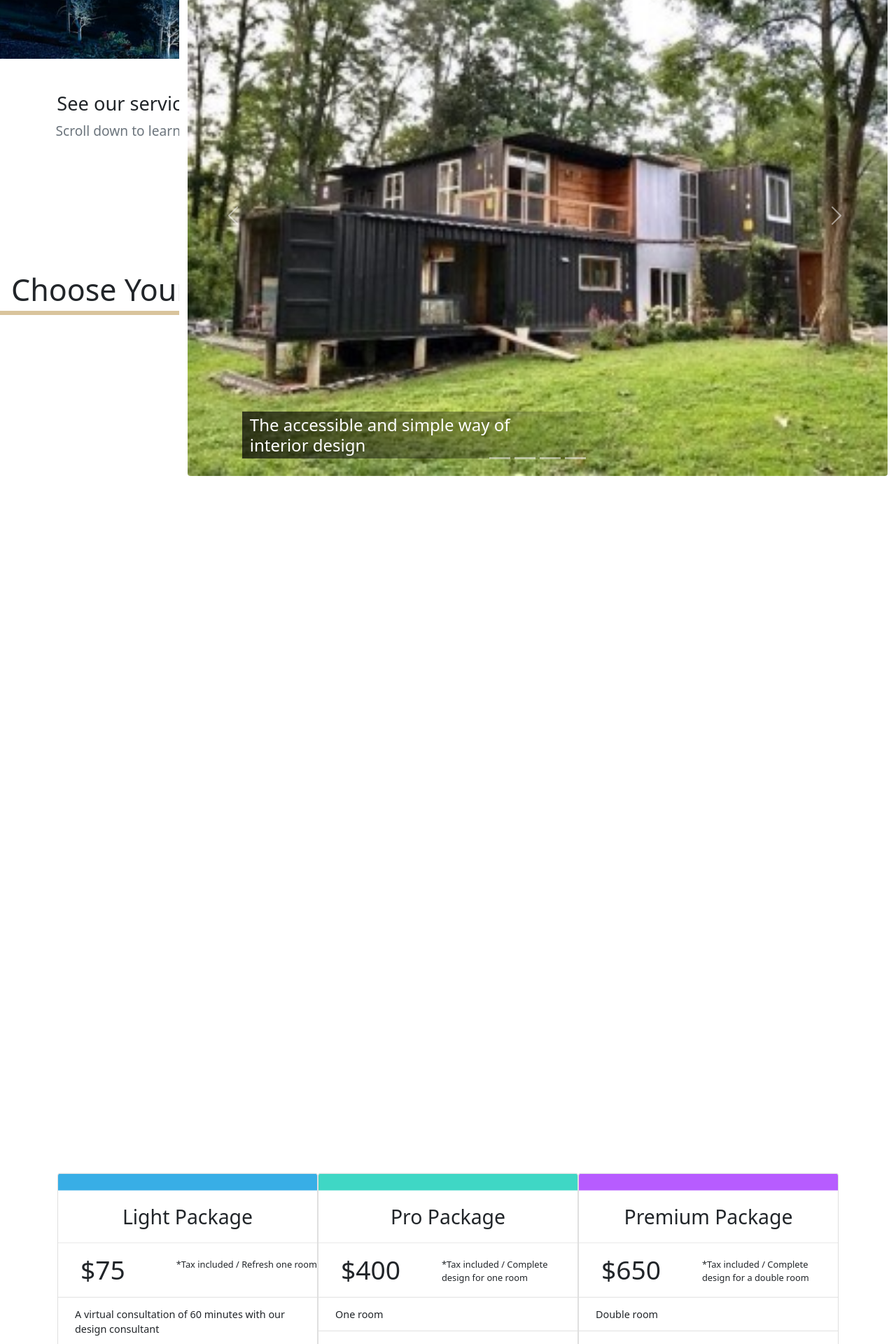
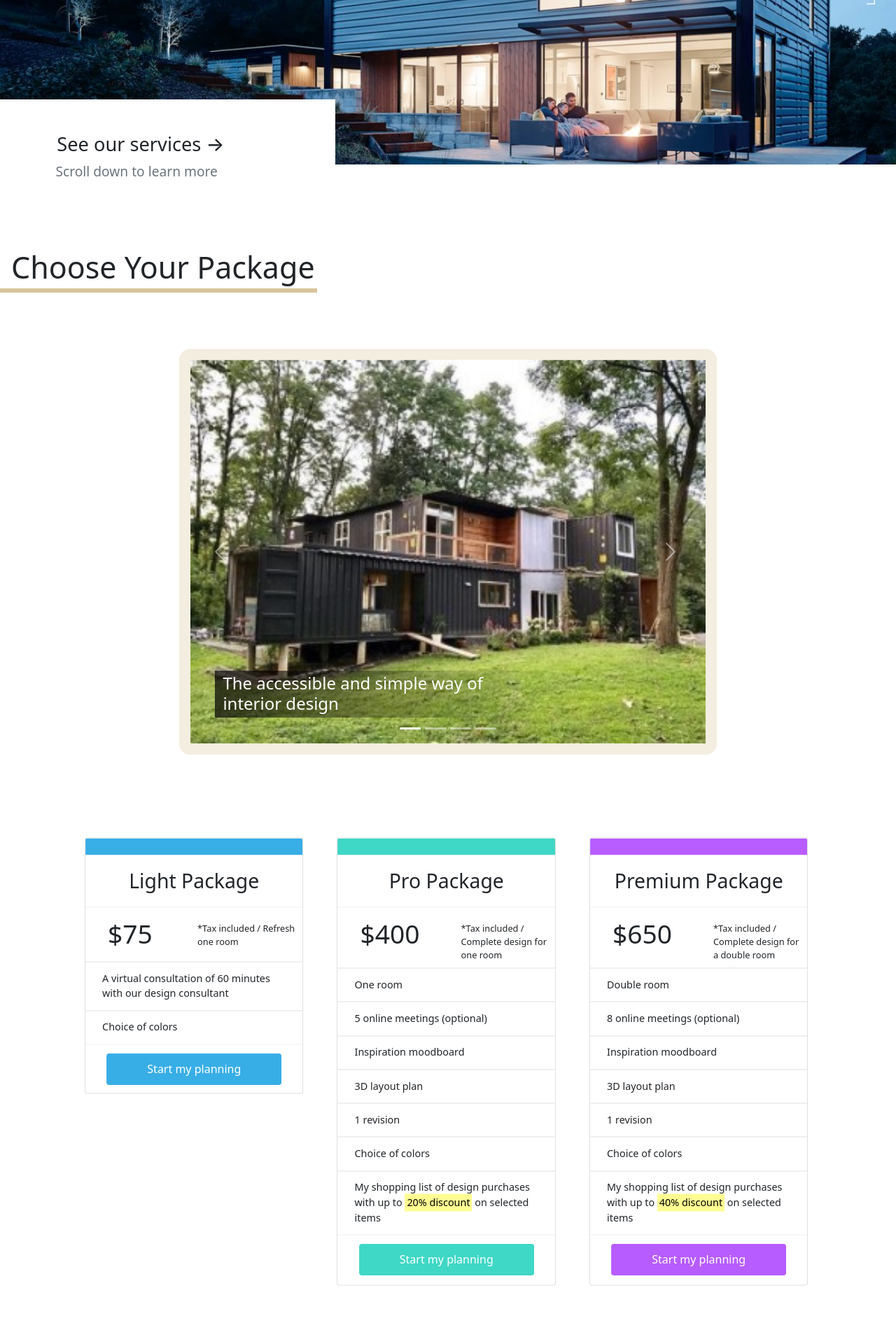
Before and after one commit to designerlinak/SMC_WebDesign3, a PHP site: page /homework/services.html in a window 1280 px wide. Shown: the part 600-2520 px from the top of the page at 70% size. After the commit the page ends 2437 px from the top, so only its background shows below. Run offline with PHP 8.4, Linux system fonts and the light colour scheme.

Commit message:
Update on homework

```diff
--- a/week06/homework/css/services-styles.css
+++ b/week06/homework/css/services-styles.css
@@ -369,6 +369,18 @@
     opacity: 1;
 }
 
+.row-title {
+    --bs-gutter-x: 0;
+    --bs-gutter-y: 0;
+    display: flex;
+    flex-wrap: wrap;
+    margin-top: calc(var(--bs-gutter-y) * -1);
+    margin-right: calc(var(--bs-gutter-x)/ -2);
+    margin-left: calc(var(--bs-gutter-x)/ -2);
+    left: 50%!important;
+    transform: none;
+}
+
 
 
 
@@ -413,6 +433,21 @@
         left: 50%!important;
         transform: translate(-50%,-50%)!important;
         width: 80%;
+    }
+
+    .carousel-indicators {
+        position: absolute;
+        right: 0;
+        bottom: 5px;
+        left: 0;
+        z-index: 2;
+        display: flex;
+        justify-content: center;
+        padding: 0;
+        margin-right: 15%;
+        margin-bottom: 1rem;
+        margin-left: 15%;
+        list-style: none;
     }
 
     .package-container {
@@ -594,6 +637,11 @@
 
     .package-container {
         margin-top: 110rem;
+        width: 80%;
+    }
+
+    .d-block {
+        border: 0.7rem solid #f3eee0;
     }
 
     .display-2 {
@@ -651,6 +699,20 @@
 }
 
 
+@media (min-width: 700px) {
+    .carousel-container {
+        margin-top: 25rem;
+    }
+
+    .package-container {
+        margin-top: 120rem;
+        width: 80%;
+    }
+
+
+}
+
+
 @media (min-width: 768px) {
     .jumbotron {
         background-position: center;
@@ -665,9 +727,21 @@
         margin-left: 3rem;
     }
 
+    .carousel-container {
+        margin-top: 26rem;
+    }
+
+    .package-container {
+        margin-top: 125rem;
+        width: 70%;
+    }
+
+    .col {
+        margin-bottom: 6rem;
+    }
+
     .d-block {
-        display: block!important;
-        border: .65rem solid white;
+        border: 1rem solid #f3eee0;
     }
 
     .carousel-indicators {
@@ -697,6 +771,25 @@
         padding: 1rem 1rem .5rem 2rem;
     }
 
+    .carousel-text {
+        text-align: left;
+        color: white;
+        font-size: 1.5rem;
+        font-weight: 300;
+        background: rgb(0,0,0);
+        background: linear-gradient(90deg, rgba(0, 0, 0, 0.711) 0%, rgba(255, 255, 255, 0) 100%);
+        position: absolute;
+        margin-left: -4rem;
+        margin-top: -5rem;
+        width: 85%;
+        padding: .3rem 0rem .3rem .7rem;
+    }
+
+    .row-cols-md-3>* {
+        flex: 0 0 auto;
+        width: 100%;
+    }
+
 
 
 }
@@ -721,6 +814,20 @@
         z-index: 2;
         margin-top: .7rem;
     }
+
+}
+
+
+@media (min-width: 900px) {
+    .carousel-container {
+        margin-top: 28rem;
+    }
+
+    .package-container {
+        margin-top: 130rem;
+        width: 60%;
+    }
+
 
 }
 
@@ -810,15 +917,26 @@
     }
 
     .carousel-container {
-        margin: 2rem;
+        width: 60%;
     }
 
     .display-2 {
         font-size: calc(1.325rem + 1.7vw);
     }
 
+    .display-6 {
+        font-size: calc(1.375rem + 0.25vw);
+    }
+
+    .display-3 {
+        font-size: calc(1.525rem + 1.3vw);
+        font-weight: 300;
+        line-height: 1.2;
+    }
+
     .card-middle {
-        padding: 1.5rem 2rem;
+        padding: .8rem 1rem;
+        font-size: .8rem;
     }
 
     .card-footer {
@@ -829,29 +947,104 @@
         font-size: 1.4rem;
     }
 
-    .btn-smp1, .btn-smp2, .btn-smp3 {
-        height: 60px;
+    .card-body {
+        flex: none;
+        padding: 1rem 0.3rem 0.5rem 1rem;
     }
 
-    .d-block {
-        border: .8rem solid white;
+    .package-container {
+        margin-top: 100rem;
+        width: 100%;
     }
 
-    .card-body {
-        flex: none;
-        padding: 1rem 2rem .5rem 2rem;
+    .row {
+        --bs-gutter-x: 0;
+        --bs-gutter-y: 0;
+        display: flex;
+        flex-wrap: wrap;
+        margin-top: calc(var(--bs-gutter-y) * -1);
+        margin-right: calc(var(--bs-gutter-x)/ -2);
+        margin-left: calc(var(--bs-gutter-x)/ -2);
+        left: 50%!important;
+        transform: translate(3%,-50%)!important;
+    }
+
+    .row-cols-md-3>* {
+        flex: 0 0 auto;
+        width: 28%;
+        margin-right: 3rem;
+    }
+
+    .card-light {
+        height: 59%;
+    }
+
+    .btn-smp1 {
+        background-color: #38AEE6;
+        color: white;
+        text-align: center;
+        width: 220px;
+        height: 35px;
+        margin: auto;
+        padding: .35rem;
+        position: relative;
+        top: 50%!important;
+        left: 50%!important;
+        transform: translate(-50%,-50%)!important;
+        font-size: 1rem;
+    }
+
+    .btn-smp2 {
+        color: white;
+        text-align: center;
+        width: 220px;
+        height: 35px;
+        margin: auto;
+        padding: .35rem;
+        position: relative;
+        top: 50%!important;
+        left: 50%!important;
+        transform: translate(-50%,-50%)!important;
+        font-size: 1rem;
+    }
+
+    .btn-smp3 {
+        color: white;
+        text-align: center;
+        width: 220px;
+        height: 35px;
+        margin: auto;
+        padding: .35rem;
+        position: relative;
+        top: 50%!important;
+        left: 50%!important;
+        transform: translate(-50%,-50%)!important;
+        font-size: 1rem;
+    }
+
+    .para-1 {
+        font-size: .8rem;
+        margin-left: 8rem;
+        margin-top: -3rem;
+    }
+
+    .para-2 {
+        font-size: .8rem;
+        margin-left: 8rem;
+        margin-top: -3.7rem;
+    }
+
+    .para-3 {
+        font-size: .8rem;
+        margin-left: 8rem;
+        margin-top: -3.7rem;
     }
 
 
 }
 
 
-@media (min-width: 1080px) {
-    .carousel-container {
-        margin: 2rem 5rem;
-    }
 
-}
 
 
 @media (min-width: 1200px) {
@@ -873,12 +1066,29 @@
         margin-left: -5.5rem;
     }
 
+    .row {
+        --bs-gutter-x: 0;
+        --bs-gutter-y: 0;
+        display: flex;
+        flex-wrap: wrap;
+        margin-top: calc(var(--bs-gutter-y) * -1);
+        margin-right: calc(var(--bs-gutter-x)/ -2);
+        margin-left: calc(var(--bs-gutter-x)/ -2);
+        left: 50%!important;
+        transform: translate(3.5%,-50%)!important;
+    }
+
     .carousel-container {
-        margin: 0rem 8rem;
+        margin-top: 30rem;
+    }
+
+    .package-container {
+        margin-top: 105rem;
+        width: 100%;
     }
 
     .display-2 {
-        margin-top: 5rem;
+        margin-top: 3rem;
     }
 
     .premium {
@@ -913,7 +1123,7 @@
     }
 
     .card-light {
-        height: 60.5%;
+        height: 57.3%;
     }
 
     .btn {
@@ -932,7 +1142,7 @@
 
     .card-body {
         flex: none;
-        padding: 1rem 0rem .5rem 2rem;
+        padding: 1rem 0.2rem .5rem 2rem;
     }
 
 
--- a/week06/homework/services.html
+++ b/week06/homework/services.html
@@ -21,7 +21,15 @@
         <header>
             <!-- JUMBOTRON -->
             <div class="text-xl-center container-fluid jumbotron">
-
+                <!-- ALERT -->
+                <div class="alert alert-dark alert-dismissible fade show" role="alert">
+                    ✨ <strong>PROMOTION!</strong> First-time customers get a FREE 30 minutes of virtual consultation with our design consultant! ✨
+                    <button type="button" class="btn-close" data-bs-dismiss="alert" aria-label="Close">
+                        <svg xmlns="http://www.w3.org/2000/svg" width="30" height="30" fill="white" class="bi bi-x" viewBox="0 0 16 16">
+                            <path d="M4.646 4.646a.5.5 0 0 1 .708 0L8 7.293l2.646-2.647a.5.5 0 0 1 .708.708L8.707 8l2.647 2.646a.5.5 0 0 1-.708.708L8 8.707l-2.646 2.647a.5.5 0 0 1-.708-.708L7.293 8 4.646 5.354a.5.5 0 0 1 0-.708z"/>
+                        </svg>
+                    </button>
+                </div>
 
                 <!-- TOP NAVBAR -->
                 <nav class="navbar navbar-expand-lg navbar-light">
@@ -60,7 +68,7 @@
                     <p class='text-muted'><small>Scroll down to learn more</small></p>
                 </div>
 
-                <div class="row py-lg-5">
+                <div class="py-lg-5 row-title">
                     <div class="col-xl-11 col-lg-11 col-md-12 col-sm-11 mx-auto">
                         <h1 class="fw-bold">Services.</h1>
                     </div>
@@ -79,7 +87,7 @@
                 <section class="container-fluid">
                     <div id="carouselExampleCaptions" class="carousel slide carousel-container" data-bs-ride="carousel">
                         <div class="carousel-indicators">
-                            <button type="button" data-bs-target="#carouselExampleCaptions" data-bs-slide-to="0" class="" aria-current="true" aria-label="Slide 1"></button>
+                            <button type="button" data-bs-target="#carouselExampleCaptions" data-bs-slide-to="0" class="active" aria-current="true" aria-label="Slide 1"></button>
                             <button type="button" data-bs-target="#carouselExampleCaptions" data-bs-slide-to="1" aria-label="Slide 2"></button>
                             <button type="button" data-bs-target="#carouselExampleCaptions" data-bs-slide-to="2" aria-label="Slide 3"></button>
                             <button type="button" data-bs-target="#carouselExampleCaptions" data-bs-slide-to="3" aria-label="Slide 4"></button>
```
Also changed, not shown: other parts of week06/homework/css/services-styles.css (+62 -9 lines).
